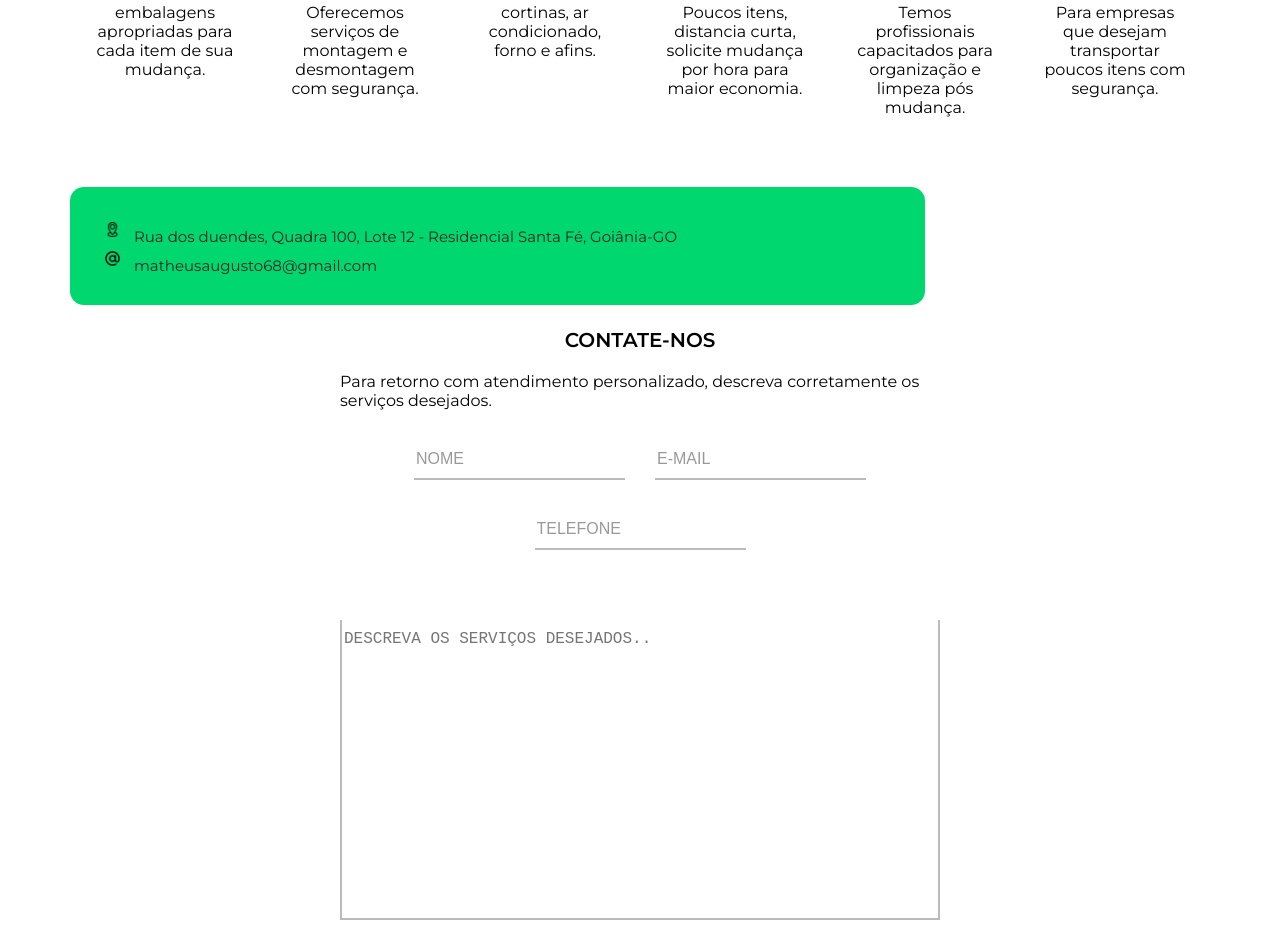
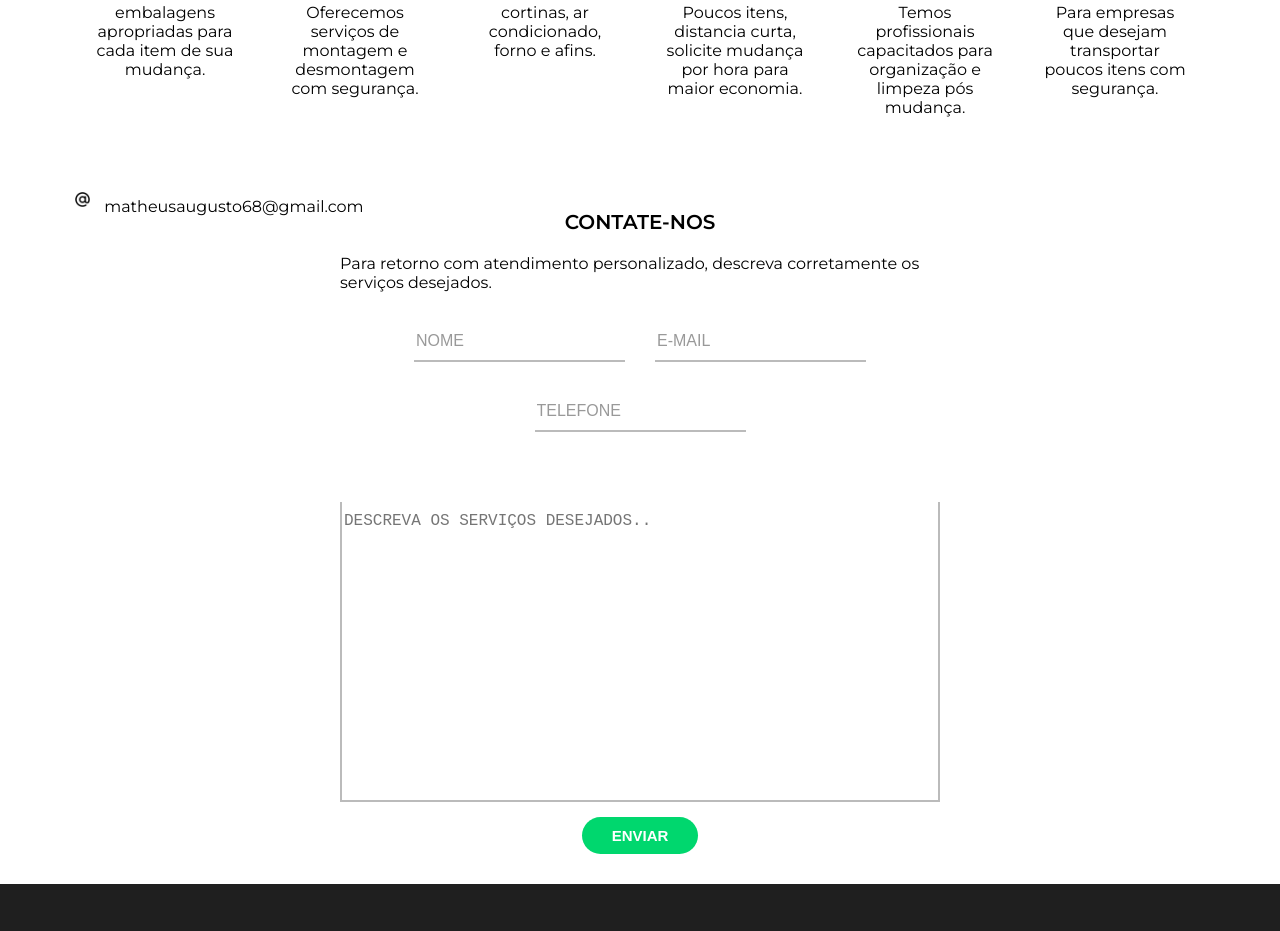
Before and after one commit to jerrayner/projetositeservico, a plain HTML site: page index.html in a window 1280 px wide. Shown: the part 1597-2528 px from the top of the page. Drawn offline with Linux system fonts and the light colour scheme; some packages are replaced by stand-ins of ours; a web font is replaced by a local one.

Commit message:
alterações no html

```diff
--- a/index.html
+++ b/index.html
@@ -143,20 +143,12 @@
 
       <section class="localization">
         <div class="section-map">
-          <div class="section-mapInfo">
-            <div class="section-mapInfo-item">
-              <img src="assets/images/fixar-mapa.png" />
-              Rua dos duendes, Quadra 100, Lote 12 - Residencial Santa Fé,
-              Goiânia-GO
-            </div>
+          <div id="mapa">
             <div class="section-mapInfo-item">
               <img src="assets/images/arroba.png" />
               matheusaugusto68@gmail.com
             </div>
-
             </div>
-          </div>
-        </div>
       </section>
 
       <section class="contact">
@@ -223,5 +215,7 @@
 <i style="margin-top:16px" class="fa fa-whatsapp"></i>
 </a>
     </footer>
+    <script src="assets/js/script.js"></script>
+    <script async defer src="https://maps.googleapis.com/maps/api/js?key=AIzaSyDFj_93laZsByROO9AvsJ4yPQ-3e3txDyY&callback=initMap"></script>
   </body>
 </html>
```
